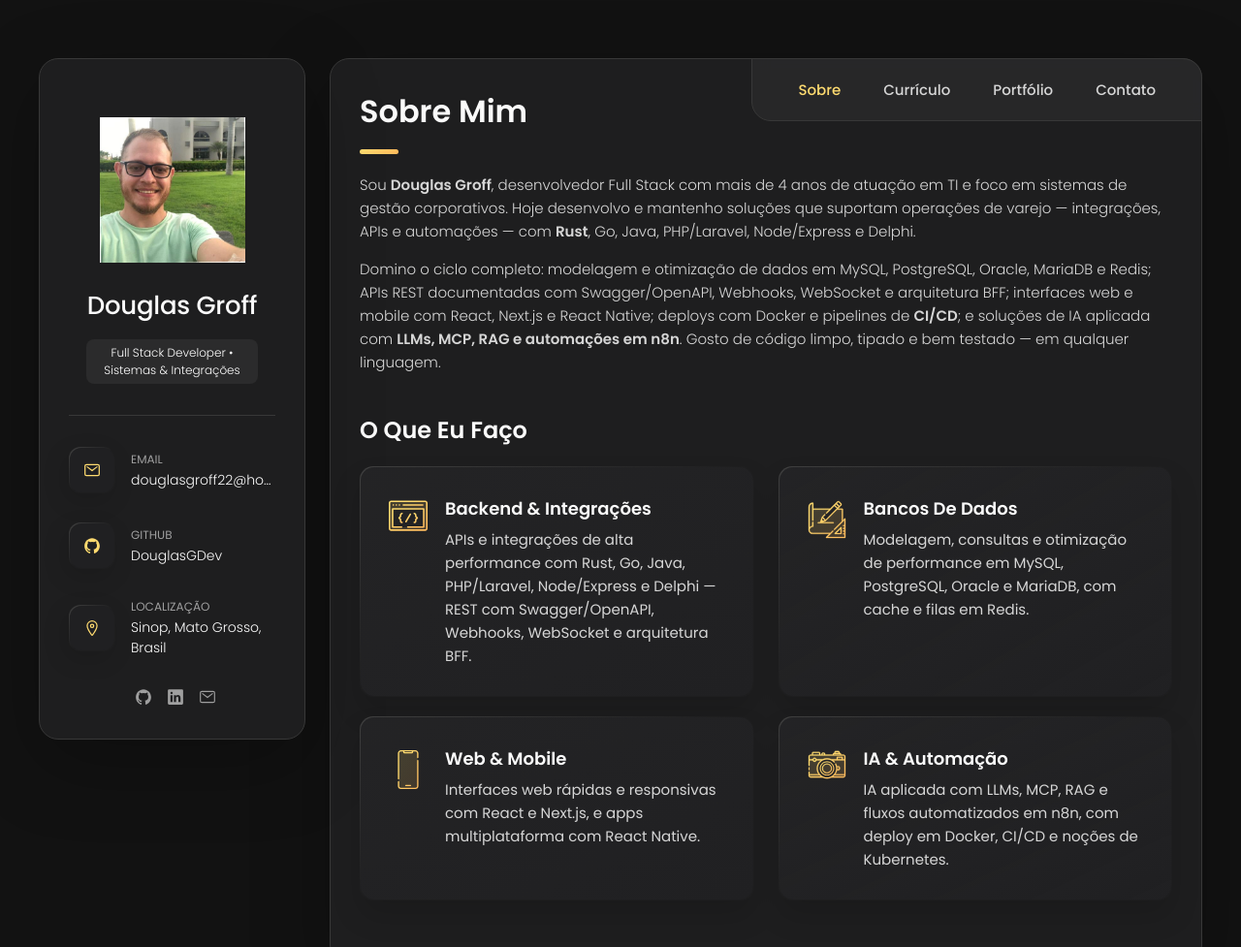
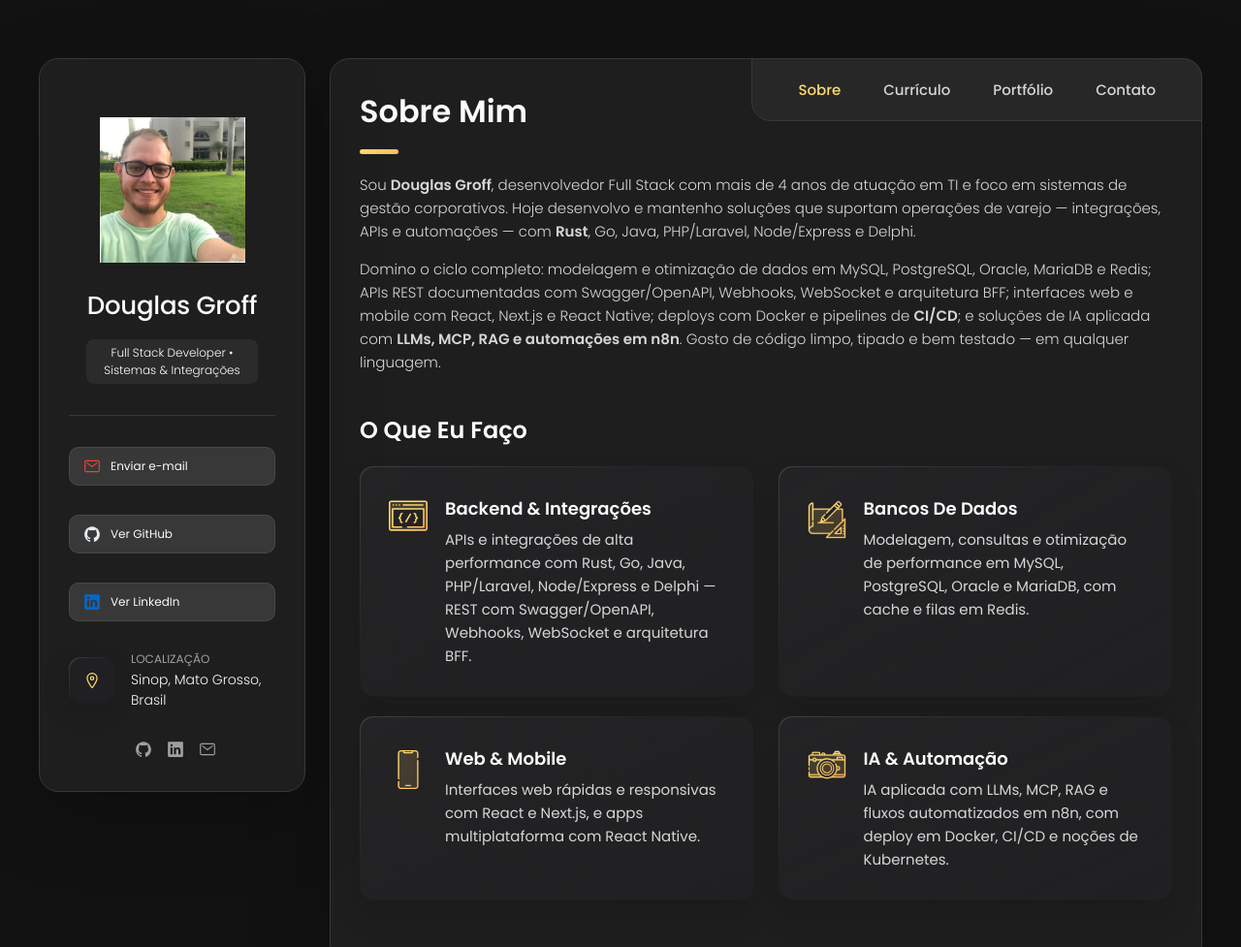
Before and after one commit to DouglasGDev/DouglasGDev.github.io, a plain HTML site: page index.html in a window 1280 px wide. Shown: the top 977 px of the page at 97% size. Drawn offline with nearby package versions, Linux system fonts and the light colour scheme.

Commit message:
Sidebar: e-mail/GitHub/LinkedIn viram botões de ação; links/botões/pills sem seleção (não copiáveis); ?v=6

```diff
--- a/assets/css/style.css
+++ b/assets/css/style.css
@@ -1346,6 +1346,50 @@ textarea.form-input::-webkit-resizer { display: none; }
 .contact-loc ion-icon { font-size: 16px; }
 
 
+/**
+ * sidebar mini contact buttons (ação, sem texto copiável)
+ */
+
+.contact-mini-btn {
+  width: 100%;
+  display: flex;
+  align-items: center;
+  gap: 10px;
+  padding: 10px 14px;
+  border-radius: 10px;
+  background: var(--jet);
+  color: var(--white-2);
+  font-size: var(--fs-8);
+  font-weight: var(--fw-400);
+  text-decoration: none;
+  border: 1px solid hsla(0, 0%, 100%, 0.08);
+  user-select: none;
+  -webkit-user-select: none;
+  transition: var(--transition-1);
+}
+
+.contact-mini-btn ion-icon {
+  font-size: 18px;
+  color: var(--channel-color, var(--orange-yellow-crayola));
+}
+
+.contact-mini-btn:hover {
+  color: var(--white-1);
+  border-color: var(--channel-color, var(--orange-yellow-crayola));
+  transform: translateX(2px);
+}
+
+.contact-mini-btn--email { --channel-color: #ea4335; }
+.contact-mini-btn--github { --channel-color: #e6edf3; }
+.contact-mini-btn--linkedin { --channel-color: #0a66c2; }
+
+/* nenhum canal/link é selecionável para cópia */
+.contact-btn,
+.contact-mini-btn,
+.language-pill,
+.social-link { user-select: none; -webkit-user-select: none; }
+
+
 
 
 
--- a/index.html
+++ b/index.html
@@ -16,7 +16,7 @@
   <!--
     - custom css link
   -->
-  <link rel="stylesheet" href="./assets/css/style.css?v=5">
+  <link rel="stylesheet" href="./assets/css/style.css?v=6">
 
   <!--
     - google font link
@@ -67,31 +67,24 @@
         <ul class="contacts-list">
 
           <li class="contact-item">
-
-            <div class="icon-box">
+            <a href="mailto:douglasgroff22@hotmail.com?subject=Contato%20via%20portf%C3%B3lio" class="contact-mini-btn contact-mini-btn--email">
               <ion-icon name="mail-outline"></ion-icon>
-            </div>
-
-            <div class="contact-info">
-              <p class="contact-title">Email</p>
-
-              <a href="mailto:douglasgroff22@hotmail.com" class="contact-link">douglasgroff22@hotmail.com</a>
-            </div>
-
+              <span>Enviar e-mail</span>
+            </a>
           </li>
 
           <li class="contact-item">
+            <a href="https://github.com/DouglasGDev" target="_blank" rel="noopener noreferrer" class="contact-mini-btn contact-mini-btn--github">
+              <ion-icon name="logo-github"></ion-icon>
+              <span>Ver GitHub</span>
+            </a>
+          </li>
 
-            <div class="icon-box">
-              <ion-icon name="logo-github"></ion-icon>
-            </div>
-
-            <div class="contact-info">
-              <p class="contact-title">GitHub</p>
-
-              <a href="https://github.com/DouglasGDev" class="contact-link">DouglasGDev</a>
-            </div>
-
+          <li class="contact-item">
+            <a href="https://www.linkedin.com/in/douglas-da-silva-groff-3a0826232" target="_blank" rel="noopener noreferrer" class="contact-mini-btn contact-mini-btn--linkedin">
+              <ion-icon name="logo-linkedin"></ion-icon>
+              <span>Ver LinkedIn</span>
+            </a>
           </li>
 
           <li class="contact-item">
```
